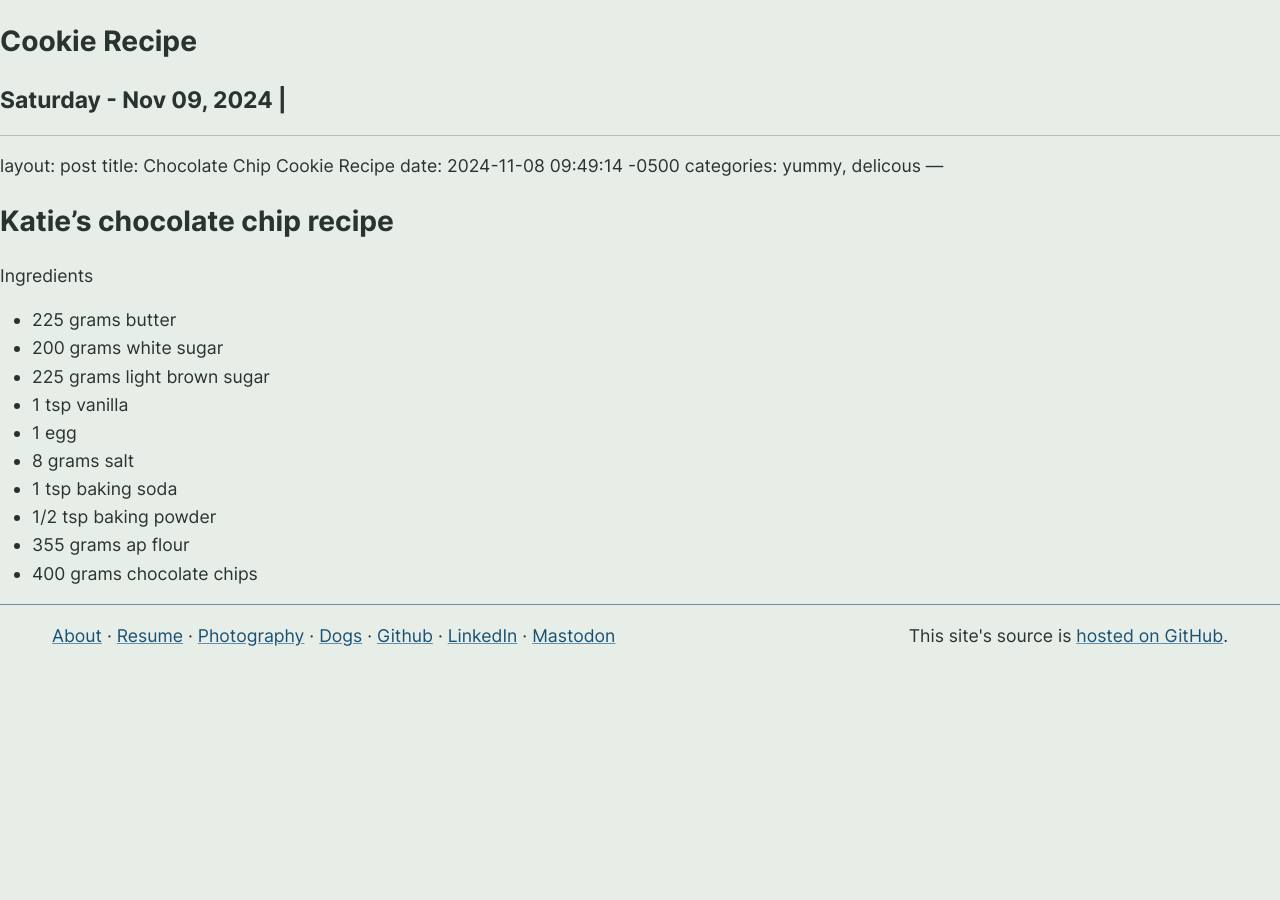
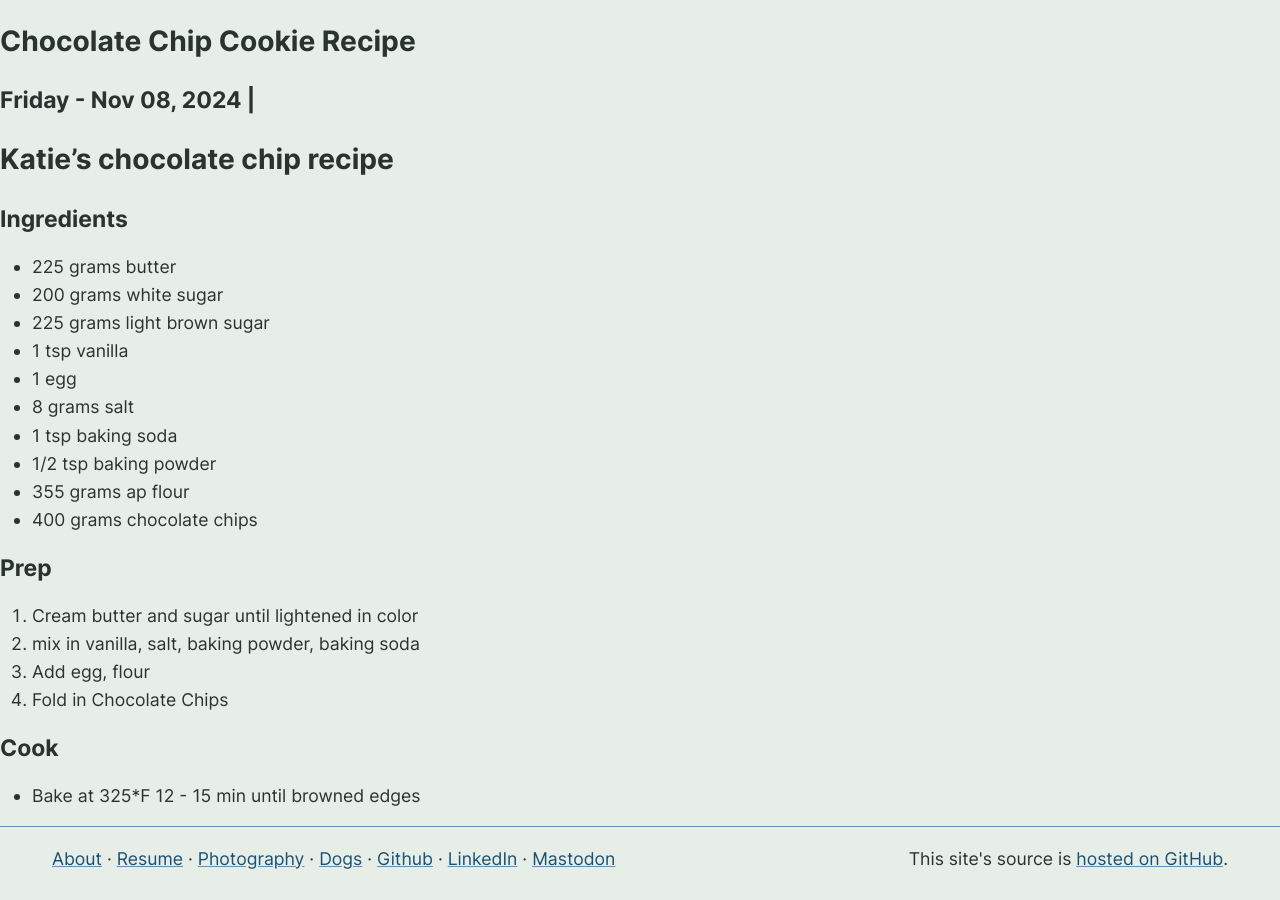
Before and after one commit to solidaycl/solidaycl.github.io, a Jekyll site: the page built from _posts/2024-11-09-cookie-recipe.markdown, in a window 1280 px wide. Built offline with Jekyll 4.4.1, drawn with Linux system fonts in a browser that asks for light colours; our own code applies the rules of GitHub Pages for plain Markdown files.

Commit message:
Add instructions to recipe

```diff
--- a/_posts/2024-11-09-cookie-recipe.markdown
+++ b/_posts/2024-11-09-cookie-recipe.markdown
@@ -1,4 +1,3 @@
-
 ---
 layout: post
 title:  Chocolate Chip Cookie Recipe
@@ -8,7 +7,8 @@ categories: yummy, delicous
 
 # Katie's chocolate chip recipe
 
-Ingredients
+## Ingredients
+
 - 225 grams butter
 - 200 grams white sugar
 - 225 grams light brown sugar
@@ -19,3 +19,14 @@ Ingredients
 - 1/2 tsp baking powder
 - 355 grams ap flour
 - 400 grams chocolate chips
+
+## Prep
+
+1. Cream butter and sugar until lightened in color
+2. mix in vanilla, salt, baking powder, baking soda
+3. Add egg, flour
+4. Fold in Chocolate Chips
+
+## Cook
+
+* Bake at 325*F 12 - 15 min until browned edges
```
